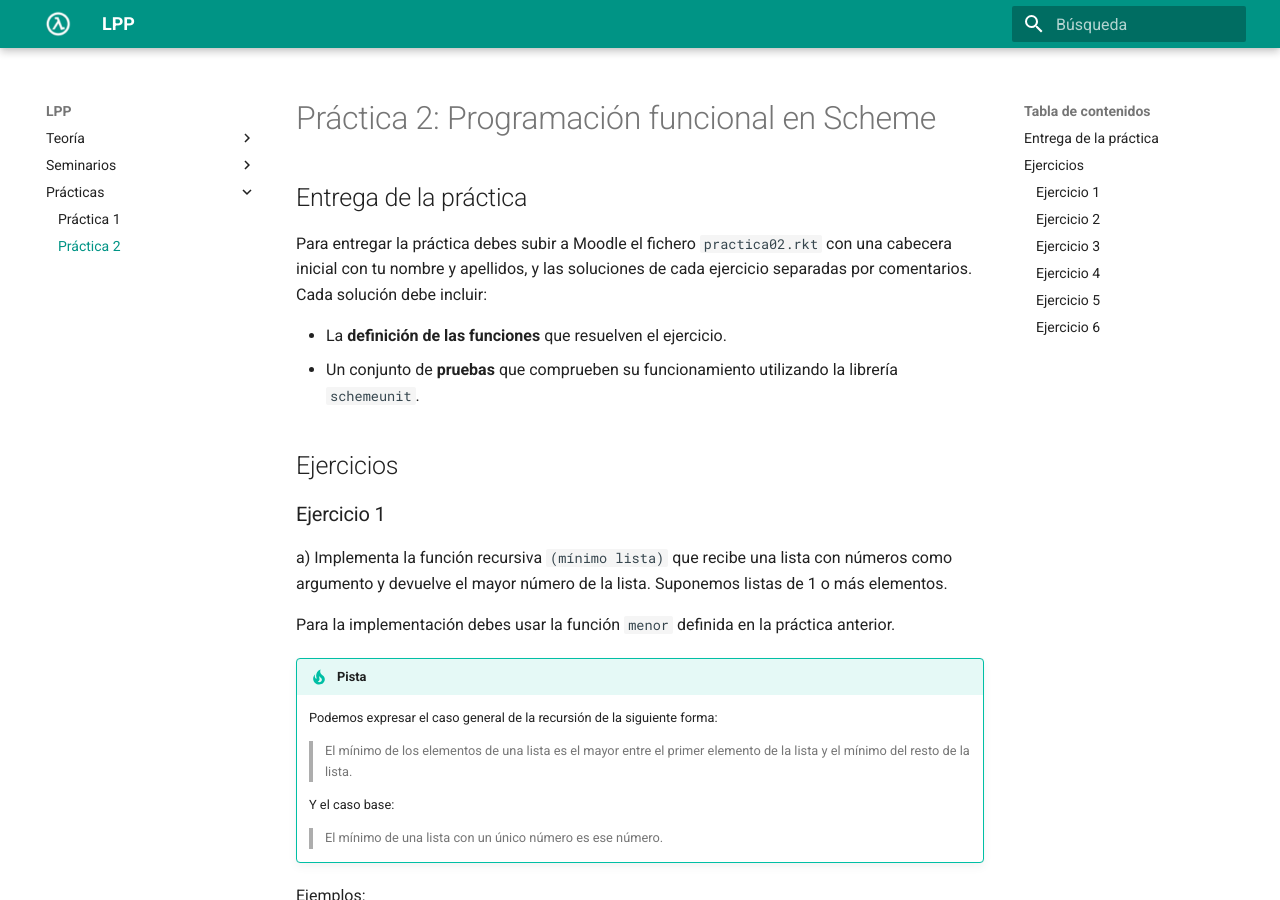
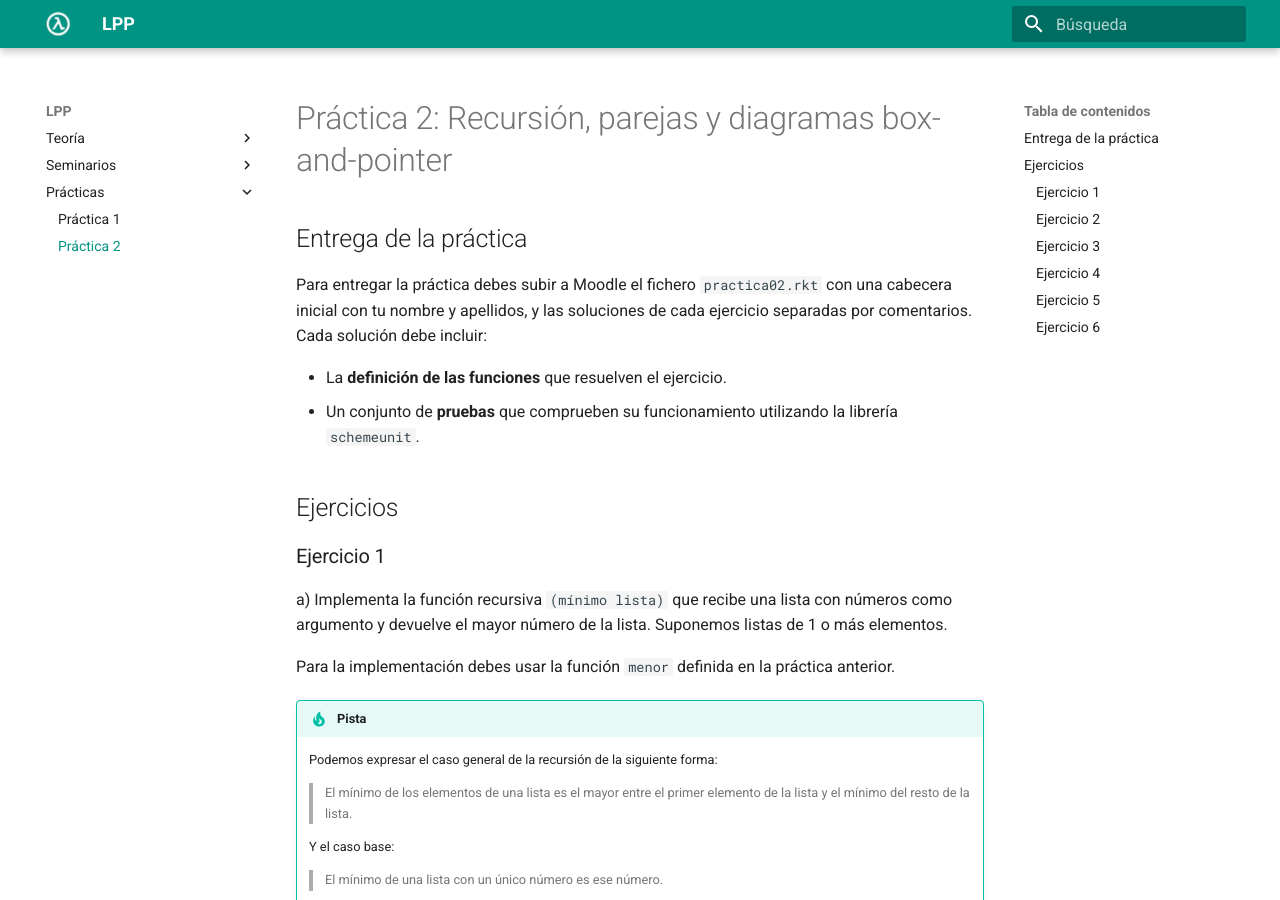
Before and after one commit to domingogallardo/apuntes-lpp, an MkDocs documentation site: the page built from docs/practicas/practica02/practica02.md, in a window 1280 px wide and 900 px high. Built offline with MkDocs 1.6.1 and Material for MkDocs 9.7.7, drawn with Linux system fonts in a browser that asks for light colours.

Commit message:
Corrección nombre práctica

```diff
--- a/docs/practicas/practica02/practica02.md
+++ b/docs/practicas/practica02/practica02.md
@@ -1,5 +1,5 @@
 
-# Práctica 2: Programación funcional en Scheme
+# Práctica 2: Recursión, parejas y diagramas box-and-pointer
 
 ## Entrega de la práctica
 
```
